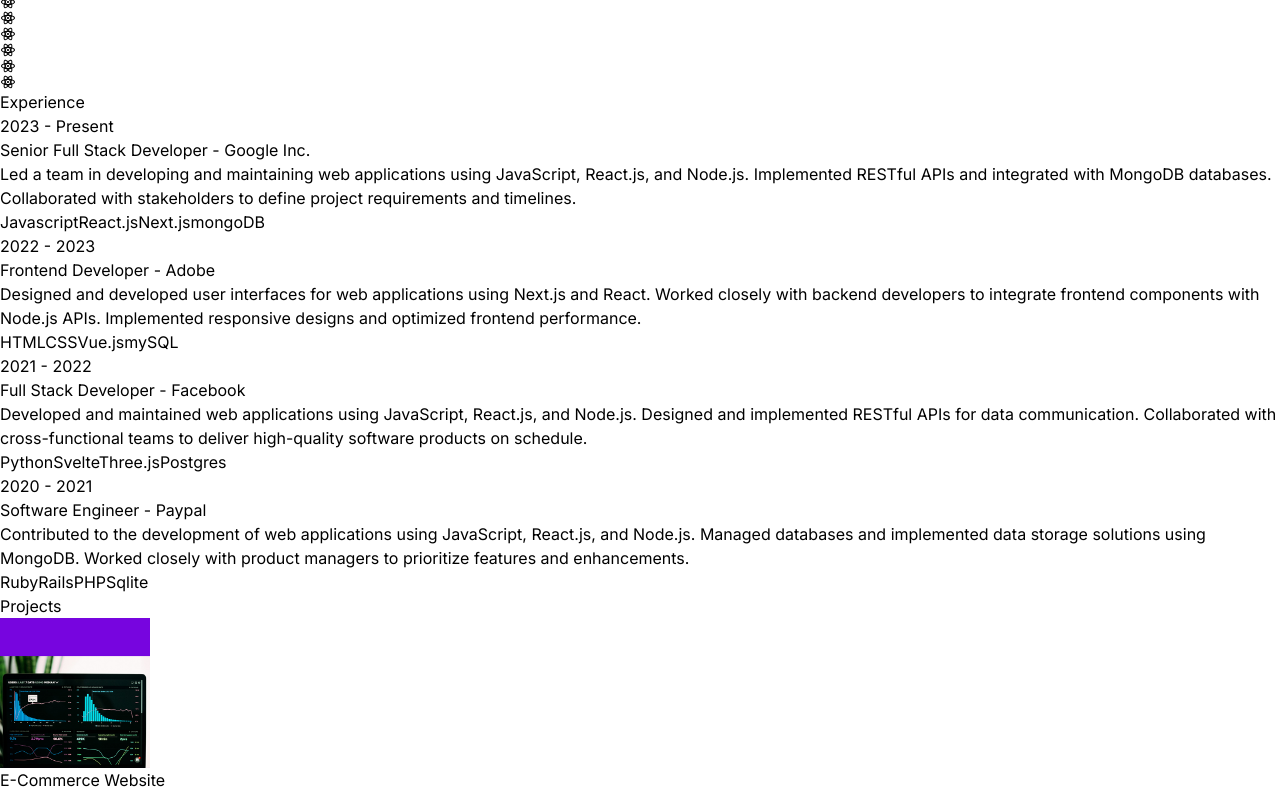
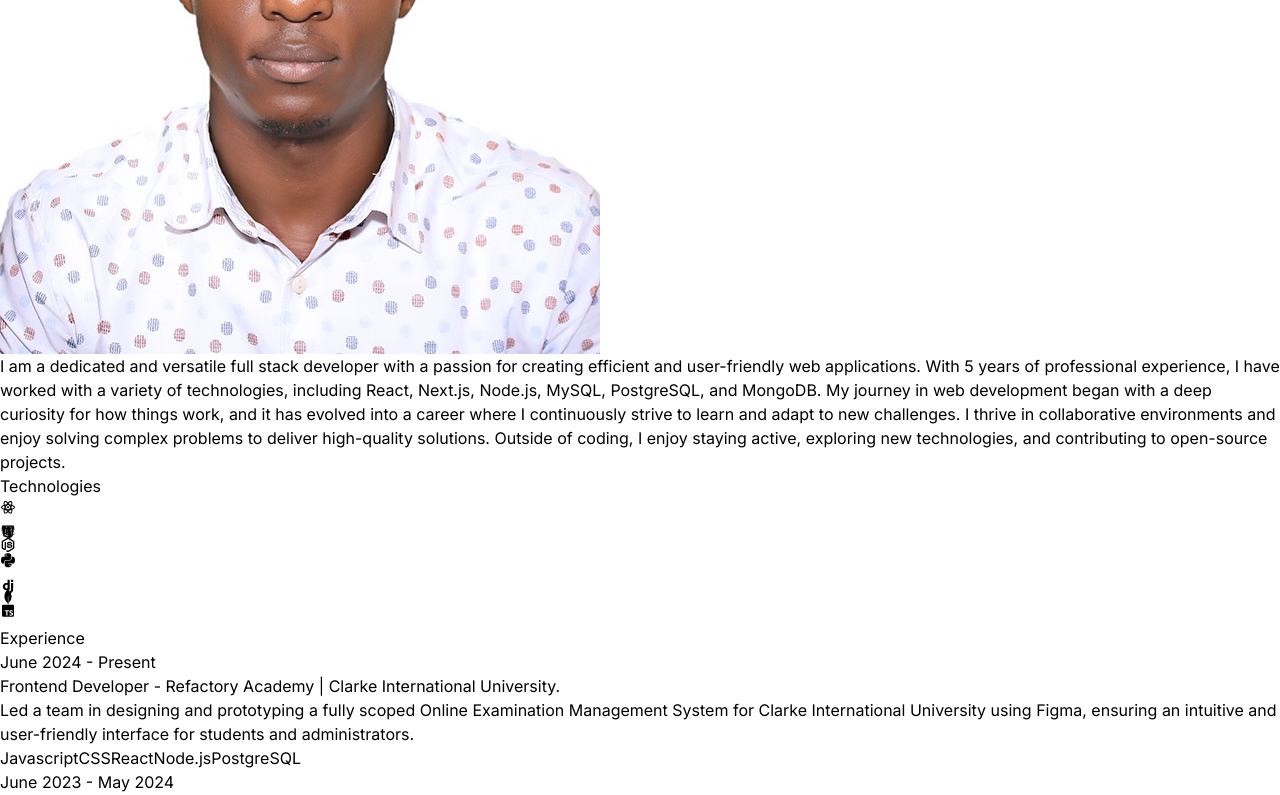
Before and after one commit to valkigman/my-portfolio, a React (Vite) app: page / in a window 1280 px wide. Shown: the part 1460-2255 px from the top of the page. Built offline with nearby package versions, Linux system fonts and the light colour scheme.

Commit message:
Made more improveements

```diff
--- a/src/components/About.jsx
+++ b/src/components/About.jsx
@@ -1,4 +1,4 @@
-import aboutImg from '../assets/about.jpg'
+import aboutImg from '../assets/kigmanPhoto.jpg'
 import { ABOUT_TEXT } from '../constants/index.js'
 import { motion } from 'motion/react'
 
@@ -13,7 +13,7 @@ const About = () => {
             <motion.div
                 whileInView={{ opacity: 1, x: 0 }}
                 initial={{ opacity: 0, x: -100 }}
-                ransition={{ duration: 1, delay: 2 }}
+                transition={{ duration: 1 }}
                 className="w-full lg:w-1/2 lg:p-8"
             >
                 <div className='flex justify-center lg:justify-start'>
@@ -23,7 +23,7 @@ const About = () => {
             <motion.div
                 whileInView={{ opacity: 1, x: 0 }}
                 initial={{ opacity: 0, x: 100 }}
-                ransition={{ duration: 1, delay: 2 }}
+                transition={{ duration: 1 }}
                 className='w-full lg:w-1/2'
             >
                 <div className='flex justify-center lg:justify-start'>
--- a/src/components/Experience.jsx
+++ b/src/components/Experience.jsx
@@ -1,21 +1,38 @@
 import {EXPERIENCES} from '../constants'
+import { motion } from "motion/react"
 
 const Experience = () => {
   return (
     <div className="border-bborder-neutal-900 pb-4">
-        <h1 className="my-20 text-center text-4xl">
+        <motion.h1
+            whileInView={{opacity: 1, y: 0 }}
+            initial={{ opacity: 0, y: -100}}
+            transition={{ duration: 0.5}}
+            className="my-20 text-center text-4xl"
+        >
             Experience
-        </h1>
+        </motion.h1>
         <div>
             {EXPERIENCES.map((experience, index) => (
                 <div key={index} className="mb-8 flex flex-wrap lg:justify-center">
-                    <div className="w-full lg:w-1/4">
+                    <motion.div
+                        whileInView={{ opacity: 1, x: 0 }}
+                        initial={{ opacity:0, x: -100 }}
+                        transition={{ duration: 1 }}
+                        className="w-full lg:w-1/4"
+                    >
                         <p className="mb-2 text-sm text-neutral-400">{experience.year}</p>
-                    </div>
-                    <div className="w-full max-w-xl lg:w-3/4">
+                    </motion.div>
+                    <motion.div
+                        whileInView={{ opacity: 1, x: 0 }}
+                        initial={{ opacity:0, x: 100 }}
+                        transition={{ duration: 1 }}
+                        className="w-full max-w-xl lg:w-3/4"
+
+                    >
                         <h6 className="mb-2 font-semibold">
                             {experience.role} -{' '}
-                            <span className="text-sm text-purple-100">
+                            <span className="text-sm text-cyan-100">
                                 {experience.company}
                             </span>
                         </h6>
@@ -23,13 +40,13 @@ const Experience = () => {
                         {experience.technologies.map((tech, index) => (
                             <span
                                 key={index}
-                                className="mr-2 mt-4 rounded bg-neutral-900 px-2 py-1 text-sm font-medium text-purple-800"
+                                className="mr-2 mt-4 rounded bg-neutral-900 px-2 py-1 text-sm font-medium text-cyan-400"
                             >
                                 {tech}
                             </span>
                         ))}
 
-                    </div>
+                    </motion.div>
 
                 </div>
             ))}
--- a/src/components/Hero.jsx
+++ b/src/components/Hero.jsx
@@ -1,5 +1,5 @@
 import { HERO_CONTENT } from '../constants'
-import profilePic from '../assets/kevinRushProfile.png'
+import profilePic from '../assets/kigmanProfile.jpg'
 import { motion } from "motion/react"
 
 const container = (delay) => ({
@@ -7,9 +7,9 @@ const container = (delay) => ({
     visible: {
         x: 0,
         opacity: 1,
-        transition: {duration: 0.5, delay: delay}
-    }
-})
+        transition: { duration: 0.5, delay: delay}
+    },
+});
 
 const Hero = () => {
   return (
@@ -24,7 +24,7 @@ const Hero = () => {
                 transition={{ duration: 1, delay: 1.2}}
                 src={profilePic}
                 alt='Kevin Rush'
-                className="w-full max-w-md lg:max-w-full"/>
+                className="w-full max-w-md lg:max-w-full rounded-2xl"/>
           </div>
         </div>
 
@@ -42,7 +42,7 @@ const Hero = () => {
                 variants={container(0.5)}
                 initial='hidden'
                 animate='visible'
-                className="bg-gradient-to-r from-pink-300 via-slate-500 to-purple-500 bg-clip-text text-2xl lg:text-3xl tracking-tight text-transparent text-center lg:text-left">
+                className="bg-gradient-to-r from-cyan-300 via-slate-500 to-blue-500 bg-clip-text text-2xl lg:text-3xl tracking-tight text-transparent text-center lg:text-left">
               Full Stack Developer
             </motion.span>
             <motion.p
--- a/src/components/Projects.jsx
+++ b/src/components/Projects.jsx
@@ -1,13 +1,26 @@
 import {PROJECTS} from '../constants'
+import { motion } from "motion/react"
 
 const Projects = () => {
   return (
     <div className="border-b border-neutral-900 pb-4">
-        <h1 className="my-20 text-center text-4xl">Projects</h1>
+        <motion.h1
+            whileInView={{ opacity: 1, y: 0 }}
+            initial={{ opacity:0, y: -100 }}
+            transition={{ duration: 0.5 }}
+            className="my-20 text-center text-4xl"
+        >
+            Projects
+        </motion.h1>
         <div>
             {PROJECTS.map((project, index) => (
                <div key={index} className='mb-8 flex flex-wrap lg:justify-center'>
-                    <div className='w-full lg:w-1/4'>
+                    <motion.div
+                        whileInView={{ opacity: 1, x: 0 }}
+                        initial={{ opacity:0, x: -100 }}
+                        transition={{ duration: 1 }}
+                        className='w-full lg:w-1/4'
+                    >
                         <img
                             src={project.image}
                             width={150}
@@ -15,19 +28,24 @@ const Projects = () => {
                             alt={project.title}
                             className='mb-6 rounded'
                         />
-                    </div>
-                    <div className='w-full max-w-xl lg:w-3/4'>
+                    </motion.div>
+                    <motion.div
+                        whileInView={{ opacity: 1, x: 0 }}
+                        initial={{ opacity:0, x: 100 }}
+                        transition={{ duration: 1 }}
+                        className='w-full max-w-xl lg:w-3/4'
+                    >
                          <h6 className='mb-2 font-semibold'>{project.title}</h6>
                          <p className='mb-4 text-neutral-400'>{project.description}</p>
                          {project.technologies.map((tech, index) => (
                             <span
                             key={index}
-                            className='mr-2 rounded bg-neutral-900 px-2 py-1 text-sm font-medium text-purple-900'
+                            className='mr-2 rounded bg-neutral-900 px-2 py-1 text-sm font-medium text-cyan-400'
                             >
                                 {tech}
                             </span>
                          ))}
-                    </div>
+                    </motion.div>
 
                </div>
             ))}
--- a/src/components/Technologies.jsx
+++ b/src/components/Technologies.jsx
@@ -1,34 +1,107 @@
 // import { RiReactjsLine, TbBrandNextjs, SiMongodb, DiRedis, FaNodeJs, BiLogoPostgresql } from "react-icons/ri"
 import { RiReactjsLine } from "react-icons/ri"
+import { TbBrandJavascript } from "react-icons/tb";
+import { BiLogoPostgresql } from "react-icons/bi";
+import { RiNodejsLine } from "react-icons/ri";
+import { FaPython } from "react-icons/fa6";
+import { BiLogoDjango } from "react-icons/bi";
+import { SiMongodb } from "react-icons/si";
+import { BiLogoTypescript } from "react-icons/bi";
+import { motion } from "motion/react"
+
+const iconVariants = (duration) => ({
+    initial: { y: -10 },
+    animate: {
+        y: [10, -10],
+        transition: {
+            duration: duration,
+            ease: 'linear',
+            repeat: Infinity,
+            repeatType: 'reverse'
+        }
+    }
+})
 
 const Technologies = () => {
   return (
     <div className="border-b border-neutral-800 pb-24">
-        <h1 className="my-20 text-center text-4xl">Technologies</h1>
-        <div className="flex flex-wrap items-center justify-center gap-4">
-            <div className="rounded-2xl border-4 border-neutral-800 p-4">
+        <motion.h1
+            whileInView={{ opacity: 1, y: 0}}
+            initial={{ opacity: 0, y: -100 }}
+            transition={{ duration: 1.5 }}
+            className="my-20 text-center text-4xl">Technologies</motion.h1>
+        <motion.div
+            whileInView={{ opacity: 1, x: 0}}
+            initial={{ opacity: 0, x: -100 }}
+            transition={{ duration: 1.5 }}
+            className="flex flex-wrap items-center justify-center gap-4">
+            <motion.div
+                variants={iconVariants(2.5)}
+                initial='initial'
+                animate='animate'
+                className="rounded-2xl border-4 border-neutral-800 p-4"
+            >
                 <RiReactjsLine className="text-7xl text-cyan-400"/>
-            </div>
-            <div className="rounded-2xl border-4 border-neutral-800 p-4">
-                <RiReactjsLine className="text-7xl text-cyan-400"/>
-            </div>
-            <div className="rounded-2xl border-4 border-neutral-800 p-4">
-                <RiReactjsLine className="text-7xl text-cyan-400"/>
-            </div>
-            <div className="rounded-2xl border-4 border-neutral-800 p-4">
-                <RiReactjsLine className="text-7xl text-cyan-400"/>
-            </div>
-            <div className="rounded-2xl border-4 border-neutral-800 p-4">
-                <RiReactjsLine className="text-7xl text-cyan-400"/>
-            </div>
-            <div className="rounded-2xl border-4 border-neutral-800 p-4">
-                <RiReactjsLine className="text-7xl text-cyan-400"/>
-            </div>
-            <div className="rounded-2xl border-4 border-neutral-800 p-4">
-                <RiReactjsLine className="text-7xl text-cyan-400"/>
-            </div>
+            </motion.div>
+            <motion.div
+                variants={iconVariants(3)}
+                initial='initial'
+                animate='animate'
+                className="rounded-2xl border-4 border-neutral-800 p-4"
+            >
+                <TbBrandJavascript
+                className="text-7xl text-cyan-400"/>
+            </motion.div>
+            <motion.div
+                variants={iconVariants(5)}
+                initial='initial'
+                animate='animate'
+                className="rounded-2xl border-4 border-neutral-800 p-4"
+            >
+                <BiLogoPostgresql className="text-7xl text-cyan-400"/>
+            </motion.div>
+            <motion.div
+                variants={iconVariants(2)}
+                initial='initial'
+                animate='animate'
+                className="rounded-2xl border-4 border-neutral-800 p-4"
+            >
+                <RiNodejsLine className="text-7xl text-cyan-400"/>
+            </motion.div>
+            <motion.div
+                variants={iconVariants(6)}
+                initial='initial'
+                animate='animate'
+                className="rounded-2xl border-4 border-neutral-800 p-4"
+            >
+                <FaPython className="text-7xl text-cyan-400"/>
+            </motion.div>
+            <motion.div
+                variants={iconVariants(4)}
+                initial='initial'
+                animate='animate'
+                className="rounded-2xl border-4 border-neutral-800 p-4"
+            >
+                <BiLogoDjango className="text-7xl text-cyan-400"/>
+            </motion.div>
+            <motion.div
+                variants={iconVariants(8)}
+                initial='initial'
+                animate='animate'
+                className="rounded-2xl border-4 border-neutral-800 p-4"
+            >
+                <SiMongodb className="text-7xl text-cyan-400"/>
+            </motion.div>
+            <motion.div
+                variants={iconVariants(7)}
+                initial='initial'
+                animate='animate'
+                className="rounded-2xl border-4 border-neutral-800 p-4"
+            >
+                <BiLogoTypescript className="text-7xl text-cyan-400"/>
+            </motion.div>
 
-        </div>
+        </motion.div>
 
     </div>
   )
--- a/src/constants/index.js
+++ b/src/constants/index.js
@@ -9,42 +9,42 @@ export const ABOUT_TEXT = `I am a dedicated and versatile full stack developer w
 
 export const EXPERIENCES = [
   {
-    year: "2023 - Present",
-    role: "Senior Full Stack Developer",
-    company: "Google Inc.",
-    description: `Led a team in developing and maintaining web applications using JavaScript, React.js, and Node.js. Implemented RESTful APIs and integrated with MongoDB databases. Collaborated with stakeholders to define project requirements and timelines.`,
-    technologies: ["Javascript", "React.js", "Next.js", "mongoDB"],
+    year: "June 2024 - Present",
+    role: "Frontend Developer",
+    company: "Refactory Academy | Clarke International University.",
+    description: `Led a team in designing and prototyping a fully scoped Online Examination Management System for Clarke International University using Figma, ensuring an intuitive and user-friendly interface for students and administrators.`,
+    technologies: ["Javascript", "CSS", "React", "Node.js", "PostgreSQL"],
   },
   {
-    year: "2022 - 2023",
-    role: "Frontend Developer",
-    company: "Adobe",
-    description: `Designed and developed user interfaces for web applications using Next.js and React. Worked closely with backend developers to integrate frontend components with Node.js APIs. Implemented responsive designs and optimized frontend performance.`,
-    technologies: ["HTML", "CSS", "Vue.js", "mySQL"],
+    year: "June 2023 - May 2024",
+    role: "Data Analyst",
+    company: "Machine Intelligence Institute of Africa",
+    description: `•	Collaborated on a machine learning project to develop a solution for detecting potholes on roads using image recognition and data analytics techniques.`,
+    technologies: ["Pyhton", "Jupyter Notebook", "FastAI", "PyTorch"],
   },
-  {
-    year: "2021 - 2022",
-    role: "Full Stack Developer",
-    company: "Facebook",
-    description: `Developed and maintained web applications using JavaScript, React.js, and Node.js. Designed and implemented RESTful APIs for data communication. Collaborated with cross-functional teams to deliver high-quality software products on schedule.`,
-    technologies: ["Python", "Svelte", "Three.js", "Postgres"],
-  },
-  {
-    year: "2020 - 2021",
-    role: "Software Engineer",
-    company: "Paypal",
-    description: `Contributed to the development of web applications using JavaScript, React.js, and Node.js. Managed databases and implemented data storage solutions using MongoDB. Worked closely with product managers to prioritize features and enhancements.`,
-    technologies: ["Ruby", "Rails", "PHP", "Sqlite"],
-  },
+  // {
+  //   year: "2021 - 2022",
+  //   role: "Full Stack Developer",
+  //   company: "Facebook",
+  //   description: `Developed and maintained web applications using JavaScript, React.js, and Node.js. Designed and implemented RESTful APIs for data communication. Collaborated with cross-functional teams to deliver high-quality software products on schedule.`,
+  //   technologies: ["Python", "Svelte", "Three.js", "Postgres"],
+  // },
+  // {
+  //   year: "2020 - 2021",
+  //   role: "Software Engineer",
+  //   company: "Paypal",
+  //   description: `Contributed to the development of web applications using JavaScript, React.js, and Node.js. Managed databases and implemented data storage solutions using MongoDB. Worked closely with product managers to prioritize features and enhancements.`,
+  //   technologies: ["Ruby", "Rails", "PHP", "Sqlite"],
+  // },
 ];
 
 export const PROJECTS = [
   {
-    title: "E-Commerce Website",
+    title: "CIU Online Examination System",
     image: project1,
     description:
-      "A fully functional e-commerce website with features like product listing, shopping cart, and user authentication.",
-    technologies: ["HTML", "CSS", "React", "Node.js", "MongoDB"],
+      "A fully functional online examination system for Calrke International University with features like safe browser and video and aurio proctoring.",
+    technologies: ["Javascript", "CSS", "React", "Node.js", "PostgreSQL"],
   },
   {
     title: "Task Management App",
@@ -60,17 +60,18 @@ export const PROJECTS = [
       "A personal portfolio website showcasing projects, skills, and contact information.",
     technologies: ["HTML", "CSS", "React", "Bootstrap"],
   },
-  {
-    title: "Blogging Platform",
-    image: project4,
-    description:
-      "A platform for creating and publishing blog posts, with features like rich text editing, commenting, and user profiles.",
-    technologies: ["HTML", "CSS", "Vue.js", "Express", "mySQL"],
-  },
+  // {
+  //   title: "Blogging Platform",
+  //   image: project4,
+  //   description:
+  //     "A platform for creating and publishing blog posts, with features like rich text editing, commenting, and user profiles.",
+  //   technologies: ["HTML", "CSS", "Vue.js", "Express", "mySQL"],
+  // },
 ];
 
 export const CONTACT = {
-  address: "767 Fifth Avenue, New York, NY 10153 ",
-  phoneNo: "+12 4555 666 00 ",
-  email: "me@example.com",
+  address: " Kampala, Uganda ",
+  phoneNo1: "+256 705 367050",
+  phoneNo2: "+256 764 939404",
+  email: "kvale8@gmail.com",
 };
```
Also changed, not shown: src/App.jsx (+11 -1 lines), src/components/Contacts.jsx (+30 -3 lines), src/assets/kigmanPhoto.jpg (added), src/assets/kigmanProfile.jpg (added).
